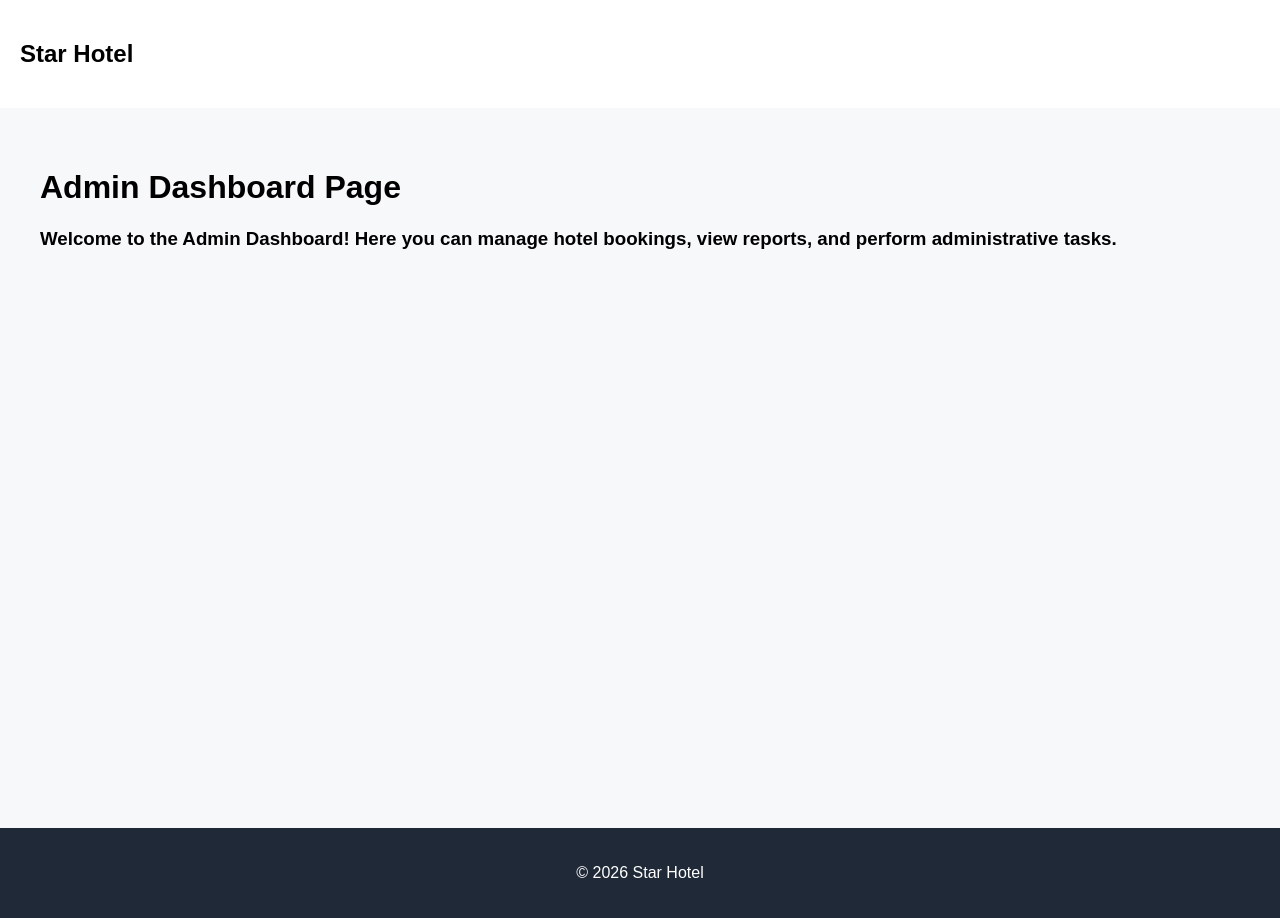
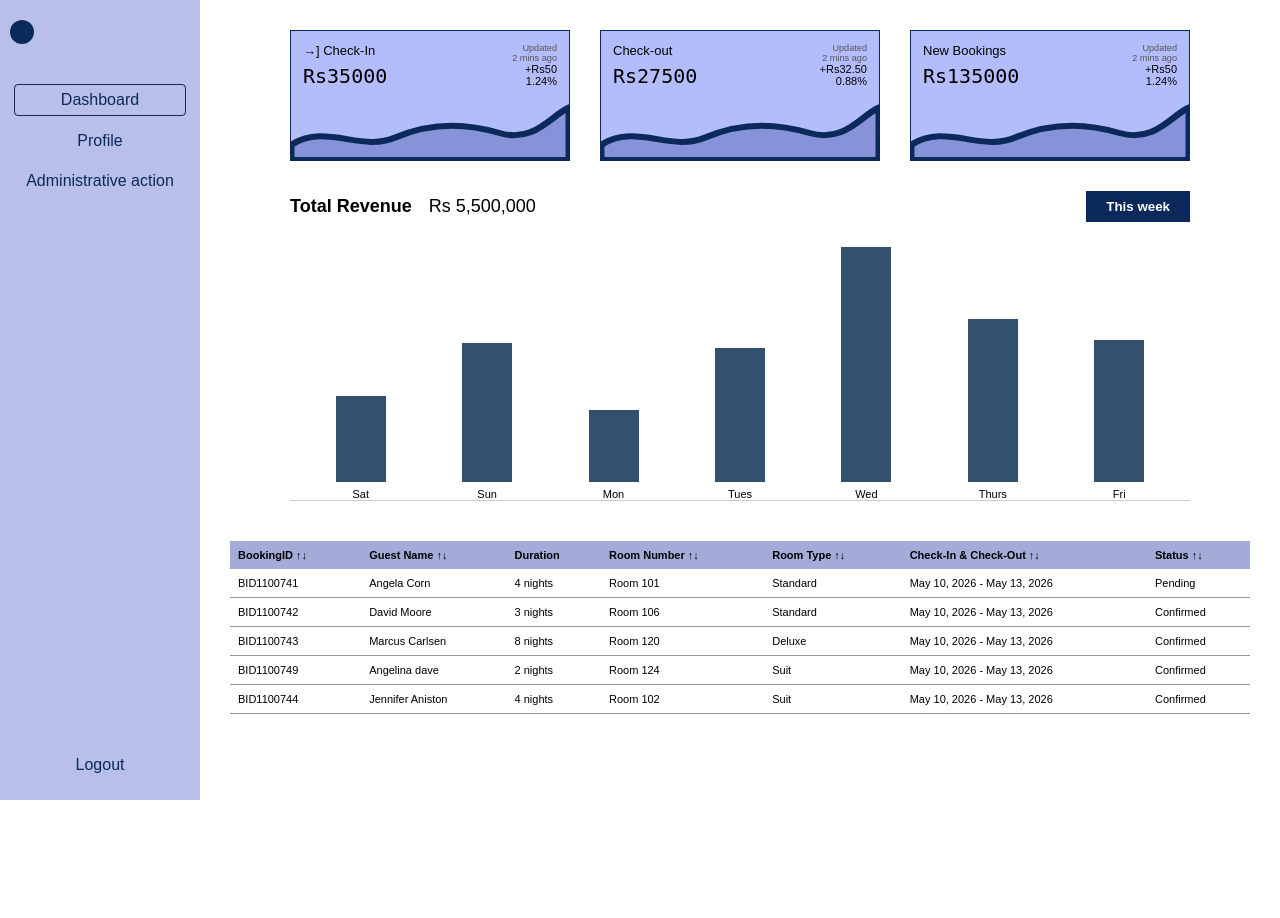
Before and after one commit to Ayushr0129/Star-hotel, a Django app: page /admin-dashboard/ in a window 1280 px wide. After the commit the page ends 800 px from the top, so only its background shows below. Run offline with Django 5.2, Linux system fonts and the light colour scheme.

Commit message:
admin dashboard screen

```diff
--- a/hotel/urls.py
+++ b/hotel/urls.py
@@ -20,6 +20,10 @@ urlpatterns = [
 
     path("admin-dashboard/", views.admin_dashboard, name="admin_dashboard"),
 
+    path("admin-profile/", views.admin_profile, name="admin_profile"),
+
+    path("admin-action/", views.admin_action, name="admin_action"),
+
     path("manage-rooms/", views.manage_rooms, name="manage_rooms"),
 
     path("reports/", views.reports, name="reports"),
--- a/hotel/views.py
+++ b/hotel/views.py
@@ -34,6 +34,11 @@ def staff_dashboard(request):
 def admin_dashboard(request):
     return render(request, "hotel/admin_dashboard.html")
 
+def admin_profile(request):
+    return render(request, 'hotel/admin_profile.html')
+
+def admin_action(request):
+    return render(request, 'hotel/admin_action.html')
 
 def manage_rooms(request):
     return render(request, "hotel/manage_rooms.html")
--- /dev/null
+++ b/static/css/admin.css
@@ -0,0 +1,48 @@
+* { box-sizing: border-box; margin: 0; padding: 0; }
+body { font-family: Arial, sans-serif; }
+
+.layout { display: flex; min-height: 100vh; }
+
+.sidebar {
+  width: 200px;
+  background: #b8bfe8;
+  display: flex;
+  flex-direction: column;
+  align-items: center;
+  padding: 20px 10px;
+}
+.logo { width: 24px; height: 24px; border-radius: 50%; background: #0b2a5b; align-self: flex-start; margin-bottom: 40px; }
+
+.sidebar nav { display: flex; flex-direction: column; gap: 10px; text-align: center; flex-grow: 1; }
+.sidebar a { color: #0b2a5b; text-decoration: none; padding: 6px 12px; border-radius: 4px; }
+.sidebar a.active { border: 1px solid #0b2a5b; }
+
+.sidebar-bottom { display: flex; flex-direction: column; gap: 10px; }
+.content { flex: 1; padding: 30px; }
+
+.content > *:not(.bookings) { max-width: 900px; margin-left: auto; margin-right: auto; }
+
+.cards { display: flex; gap: 30px; margin-bottom: 30px; }
+.card { flex: 1; background: #b4bdfc; border: 1px solid #0b2a5b; overflow: hidden; }
+.card-top { display: flex; justify-content: space-between; padding: 12px; font-size: 13px; }
+.card-amount { font-family: monospace; font-size: 20px; margin-top: 6px; }
+.card-meta { display: flex; flex-direction: column; align-items: flex-end; font-size: 11px; }
+.card-meta small { color: #555; }
+.card svg { display: block; width: 100%; height: 60px; }
+.card svg path { fill: #8793d9; stroke: #0b2a5b; stroke-width: 4; }
+
+.revenue-row { display: flex; justify-content: space-between; align-items: center; margin-bottom: 20px; }
+.revenue-row h2 { font-size: 18px; }
+.revenue-row h2 span { font-weight: normal; margin-left: 12px; }
+.week-btn { background: #0b2a5b; color: #fff; border: none; padding: 8px 20px; font-weight: bold; }
+
+.chart { display: flex; gap: 25px; padding: 0 20px; border-bottom: 1px solid #ccc; margin-bottom: 40px; }
+.bar-col { flex: 1; display: flex; flex-direction: column; align-items: center; font-size: 11px; }
+.bar-area { height: 240px; width: 100%; display: flex; align-items: flex-end; justify-content: center; }
+.bar { width: 50px; background: #34506f; }
+
+.bookings { width: 100%; border-collapse: collapse; font-size: 11px; }
+.bookings th { background: #a3acd9; text-align: left; padding: 8px; }
+.bookings td { padding: 8px; border-bottom: 1px solid #999; }
+
+.bar-col span { margin-top: 6px; }
--- /dev/null
+++ b/templates/hotel/admin_action.html
@@ -0,0 +1 @@
+<h1>Administrative action</h1>
--- a/templates/hotel/admin_dashboard.html
+++ b/templates/hotel/admin_dashboard.html
@@ -1,15 +1,111 @@
-{% extends "base.html" %}
+{% load static %}
+<!DOCTYPE html>
+<html lang="en">
+<head>
+  <meta charset="UTF-8">
+  <title>Admin Dashboard</title>
+  <link rel="stylesheet" href="{% static 'css/admin.css' %}">
+</head>
+<body>
+  <div class="layout">
+    <aside class="sidebar">
+      <div class="logo"></div>
+      <nav>
+        <a href="{% url 'admin_dashboard' %}" class="active">Dashboard</a>
+        <a href="{% url 'admin_profile' %}">Profile</a>
+        <a href="{% url 'admin_action' %}">Administrative action</a>
+      </nav>
+      <div class="sidebar-bottom">
+        <a href="#">Logout</a>
+      </div>
+    </aside>
 
-{% block title %}
+    <main class="content">
 
-Admin Dashboard
 
-{% endblock %}
+      <section class="cards">
+        <div class="card">
+          <div class="card-top">
+            <div>
+              <span class="card-label">→] Check-In</span>
+              <p class="card-amount">Rs35000</p>
+            </div>
+            <div class="card-meta">
+              <small>Updated</small><small>2 mins ago</small>
+              <span>+Rs50</span><span>1.24%</span>
+            </div>
+          </div>
+          <svg viewBox="0 0 160 40" preserveAspectRatio="none"><path d="M0 30 C20 15,40 35,60 25 S100 15,120 22 S150 10,160 5 L160 40 L0 40 Z"/></svg>
+        </div>
 
-{% block content %}
+        <div class="card">
+          <div class="card-top">
+            <div>
+              <span class="card-label">Check-out</span>
+              <p class="card-amount">Rs27500</p>
+            </div>
+            <div class="card-meta">
+              <small>Updated</small><small>2 mins ago</small>
+              <span>+Rs32.50</span><span>0.88%</span>
+            </div>
+          </div>
+          <svg viewBox="0 0 160 40" preserveAspectRatio="none"><path d="M0 30 C20 15,40 35,60 25 S100 15,120 22 S150 10,160 5 L160 40 L0 40 Z"/></svg>
+        </div>
 
-<h1>Admin Dashboard Page</h1>
-<h3>Welcome to the Admin Dashboard! Here you can manage hotel bookings, view reports, and perform administrative tasks.
-</h3>
+        <div class="card">
+          <div class="card-top">
+            <div>
+              <span class="card-label">New Bookings</span>
+              <p class="card-amount">Rs135000</p>
+            </div>
+            <div class="card-meta">
+              <small>Updated</small><small>2 mins ago</small>
+              <span>+Rs50</span><span>1.24%</span>
+            </div>
+          </div>
+          <svg viewBox="0 0 160 40" preserveAspectRatio="none"><path d="M0 30 C20 15,40 35,60 25 S100 15,120 22 S150 10,160 5 L160 40 L0 40 Z"/></svg>
+        </div>
+      </section>
 
-{% endblock %}
+
+      <section class="revenue-row">
+        <h2>Total Revenue <span>Rs 5,500,000</span></h2>
+        <button class="week-btn">This week</button>
+      </section>
+
+      <section class="chart">
+        <div class="bar-col"><div class="bar-area"><div class="bar" style="height:36%"></div></div><span>Sat</span></div>
+        <div class="bar-col"><div class="bar-area"><div class="bar" style="height:58%"></div></div><span>Sun</span></div>
+        <div class="bar-col"><div class="bar-area"><div class="bar" style="height:30%"></div></div><span>Mon</span></div>
+        <div class="bar-col"><div class="bar-area"><div class="bar" style="height:56%"></div></div><span>Tues</span></div>
+        <div class="bar-col"><div class="bar-area"><div class="bar" style="height:98%"></div></div><span>Wed</span></div>
+        <div class="bar-col"><div class="bar-area"><div class="bar" style="height:68%"></div></div><span>Thurs</span></div>
+        <div class="bar-col"><div class="bar-area"><div class="bar" style="height:59%"></div></div><span>Fri</span></div>
+      </section>
+
+
+      <table class="bookings">
+        <thead>
+          <tr>
+            <th>BookingID ↑↓</th>
+            <th>Guest Name ↑↓</th>
+            <th>Duration</th>
+            <th>Room Number ↑↓</th>
+            <th>Room Type ↑↓</th>
+            <th>Check-In &amp; Check-Out ↑↓</th>
+            <th>Status ↑↓</th>
+          </tr>
+        </thead>
+        <tbody>
+          <tr><td>BID1100741</td><td>Angela Corn</td><td>4 nights</td><td>Room 101</td><td>Standard</td><td>May 10, 2026 - May 13, 2026</td><td>Pending</td></tr>
+          <tr><td>BID1100742</td><td>David Moore</td><td>3 nights</td><td>Room 106</td><td>Standard</td><td>May 10, 2026 - May 13, 2026</td><td>Confirmed</td></tr>
+          <tr><td>BID1100743</td><td>Marcus Carlsen</td><td>8 nights</td><td>Room 120</td><td>Deluxe</td><td>May 10, 2026 - May 13, 2026</td><td>Confirmed</td></tr>
+          <tr><td>BID1100749</td><td>Angelina dave</td><td>2 nights</td><td>Room 124</td><td>Suit</td><td>May 10, 2026 - May 13, 2026</td><td>Confirmed</td></tr>
+          <tr><td>BID1100744</td><td>Jennifer Aniston</td><td>4 nights</td><td>Room 102</td><td>Suit</td><td>May 10, 2026 - May 13, 2026</td><td>Confirmed</td></tr>
+        </tbody>
+      </table>
+
+    </main>
+  </div>
+</body>
+</html>
--- /dev/null
+++ b/templates/hotel/admin_profile.html
@@ -0,0 +1 @@
+<h1>Profile</h1>
```
